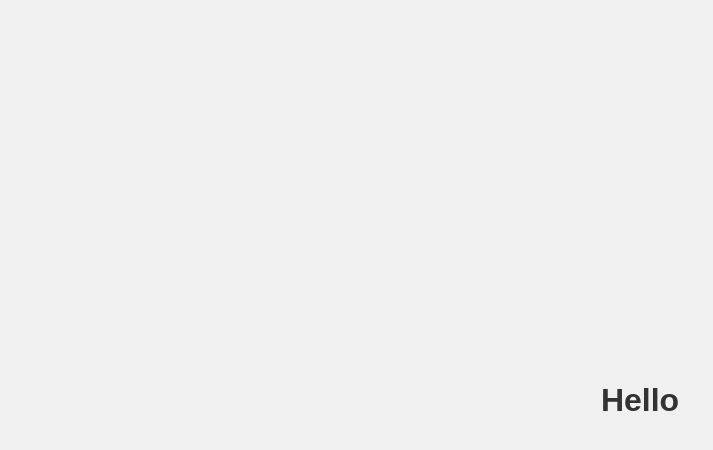
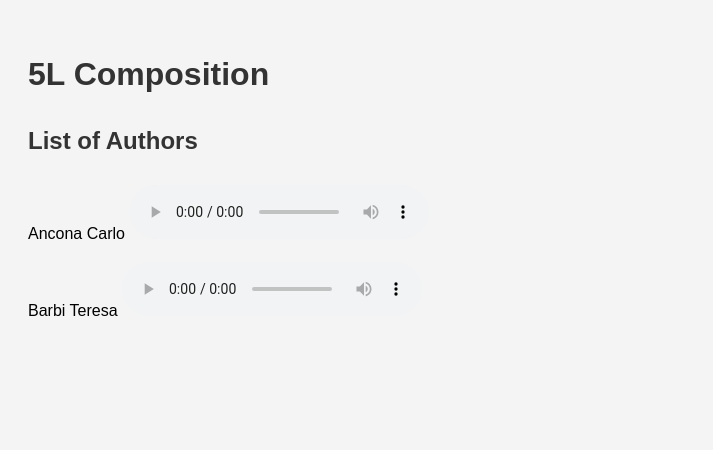
Before and after one commit to TomasSand/5L, a plain HTML site: page index.html in a window 1280 px wide. Shown: the whole page, without its empty margins (0-713 px from the left). Drawn offline with Linux system fonts and the light colour scheme.

Commit message:
Update index.html

```diff
--- a/index.html
+++ b/index.html
@@ -3,23 +3,47 @@
 <head>
     <meta charset="UTF-8">
     <meta name="viewport" content="width=device-width, initial-scale=1.0">
-    <title>Hello Page</title>
+    <title>5L Composition</title>
     <style>
         body {
-            display: flex;
-            justify-content: center;
-            align-items: center;
-            height: 100vh;
-            margin: 0;
             font-family: Arial, sans-serif;
-            background-color: #f0f0f0;
+            padding: 20px;
+            line-height: 1.6;
+            background-color: #f4f4f4;
         }
-        h1 {
+        h1, h2 {
             color: #333;
+        }
+        ul {
+            list-style: none;
+            padding: 0;
+        }
+        li {
+            margin-bottom: 10px;
+        }
+        audio {
+            margin-top: 5px;
         }
     </style>
 </head>
 <body>
-    <h1>Hello</h1>
+    <h1>5L Composition</h1>
+    <h2>List of Authors</h2>
+    <ul>
+        <li>Ancona Carlo
+            <!-- Placeholder for audio file for Ancona Carlo -->
+            <audio controls>
+                <source src="path_to_audio_file_of_Ancona_Carlo.mp3" type="audio/mpeg">
+                Your browser does not support the audio element.
+            </audio>
+        </li>
+        <li>Barbi Teresa
+            <!-- Placeholder for audio file for Barbi Teresa -->
+            <audio controls>
+                <source src="path_to_audio_file_of_Barbi_Teresa.mp3" type="audio/mpeg">
+                Your browser does not support the audio element.
+            </audio>
+        </li>
+    </ul>
 </body>
 </html>
```
